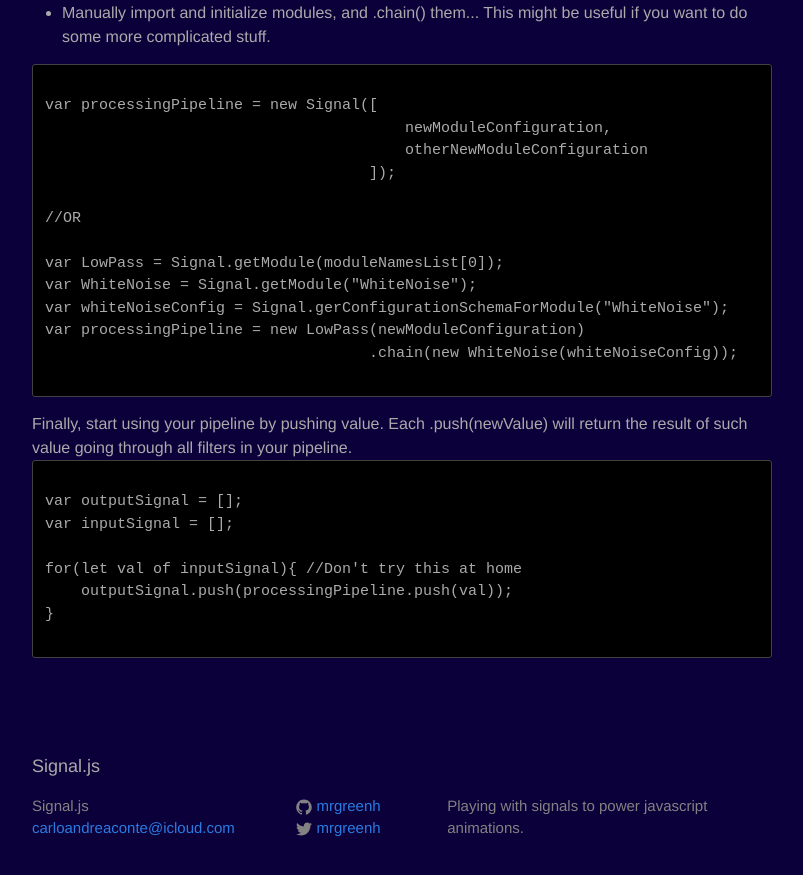
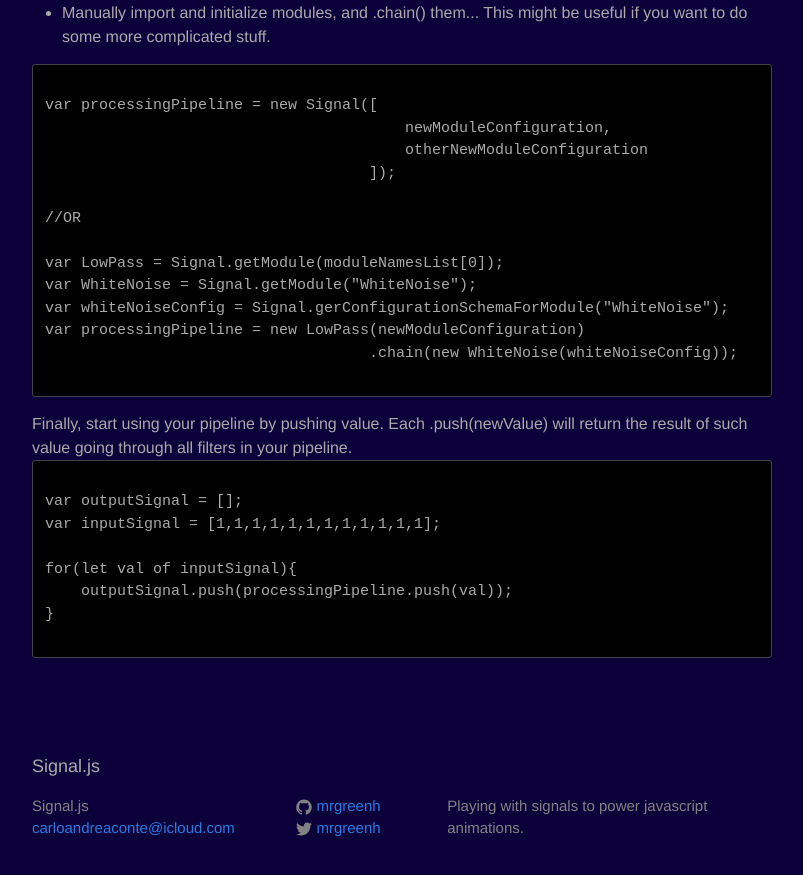
Before and after one commit to mrgreenh/Signal.js, a Jekyll site: the page built from index.html, in a window 1280 px wide and 900 px high, scrolled down 2475 px. Shown: the top 875 px of the window, without its empty margins (238-1041 px from the left). Built offline with Jekyll 4.4.1, drawn with Linux system fonts in a browser that asks for light colours; a script that is not in the unit is left out.

Commit message:
something left out

```diff
--- a/index.html
+++ b/index.html
@@ -109,9 +109,9 @@ var processingPipeline = new LowPass(newModuleConfiguration)
 
       <pre><code>
 var outputSignal = [];
-var inputSignal = [];
+var inputSignal = [1,1,1,1,1,1,1,1,1,1,1,1];
 
-for(let val of inputSignal){ //Don't try this at home
+for(let val of inputSignal){
     outputSignal.push(processingPipeline.push(val));
 }
       </code></pre>
```
Also changed, not shown: 2 other files.
